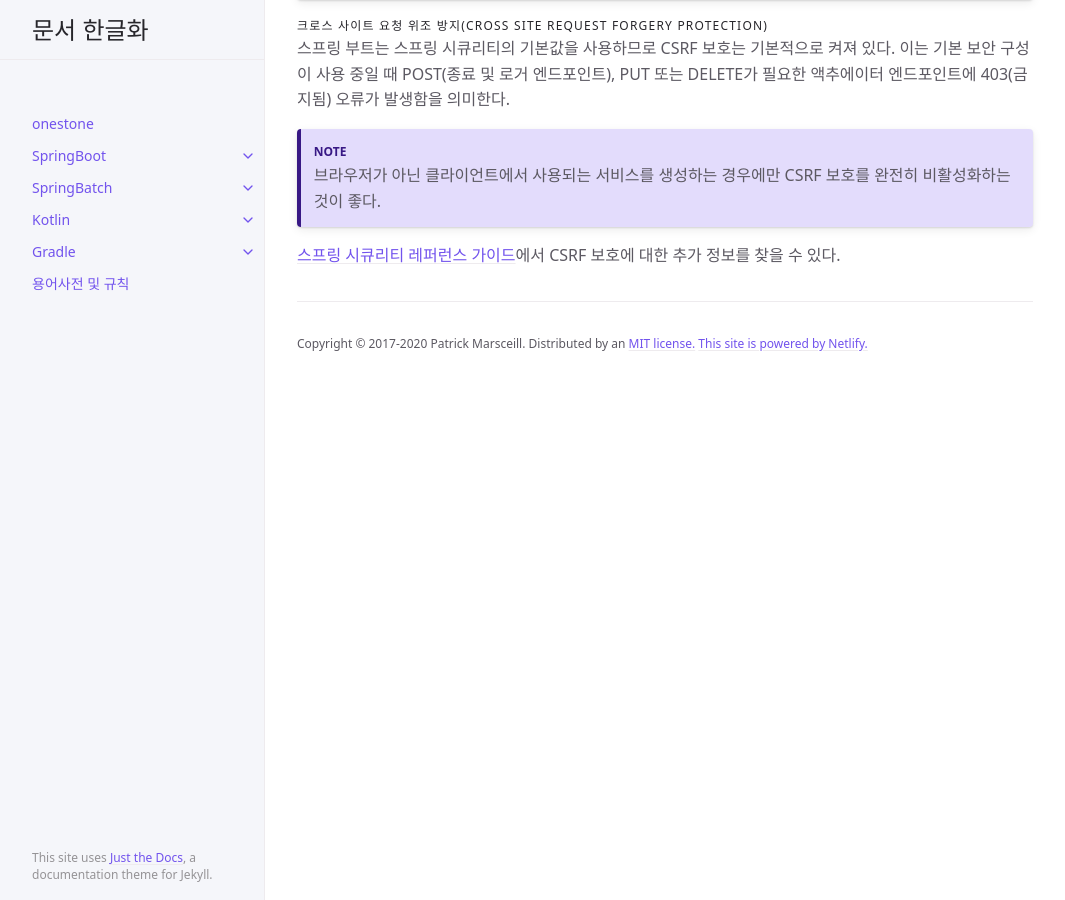
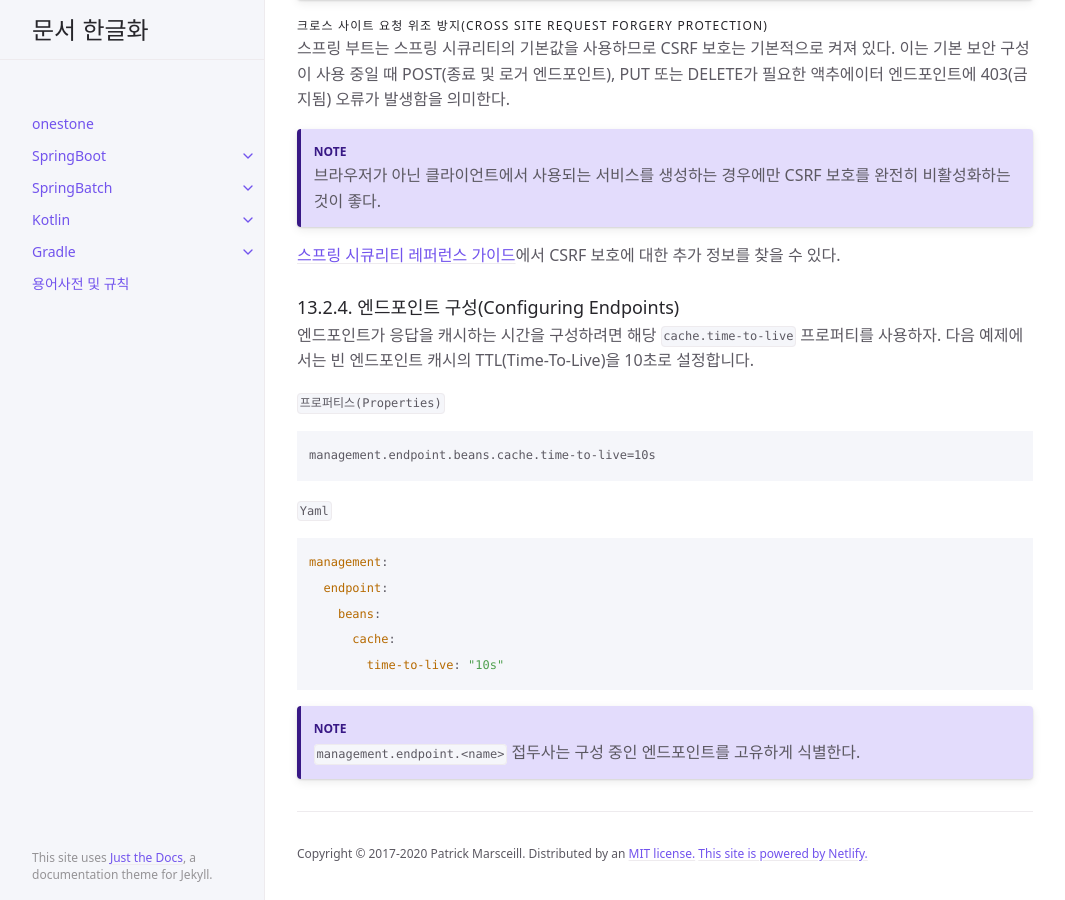
Before and after one commit to onestone9900/onestone9900.github.io, a Jekyll site: the page built from docs/spring_boot/3.1.1/spring_boot/13.production_ready_features.md, in a window 1280 px wide and 900 px high, scrolled down 12179 px. Shown: the whole window, without its empty margins (107-1172 px from the left). Built offline with Jekyll 4.4.1, drawn with Linux system fonts in a browser that asks for light colours; some of the changed text lies outside the part shown.

Commit message:
docs: spring boot - 13.2.4.

````diff
--- a/docs/spring_boot/3.1.1/spring_boot/13.production_ready_features.md
+++ b/docs/spring_boot/3.1.1/spring_boot/13.production_ready_features.md
@@ -17,7 +17,7 @@ nav_order: 13
       - 13.2.2. 엔드포인트 노출(Exposing Endpoints)
       - 13.2.3. 보안(Security)
         - 크로스 사이트 요청 위조 방지(Cross Site Request Forgery Protection)
-      - 13.2.4. Configuring Endpoints
+      - 13.2.4. 엔드포인트 구성(Configuring Endpoints)
       - 13.2.5. Hypermedia for Actuator Web Endpoints
       - 13.2.6. CORS Support
       - 13.2.7. Implementing Custom Endpoints
@@ -430,3 +430,24 @@ class MySecurityConfiguration {
 브라우저가 아닌 클라이언트에서 사용되는 서비스를 생성하는 경우에만 CSRF 보호를 완전히 비활성화하는 것이 좋다.
 
 [스프링 시큐리티 레퍼런스 가이드](https://docs.spring.io/spring-security/reference/features/exploits/csrf.html)에서 CSRF 보호에 대한 추가 정보를 찾을 수 있다.
+
+
+### 13.2.4. 엔드포인트 구성(Configuring Endpoints)
+엔드포인트가 응답을 캐시하는 시간을 구성하려면 해당 `cache.time-to-live` 프로퍼티를 사용하자. 다음 예제에서는 빈 엔드포인트 캐시의 TTL(Time-To-Live)을 10초로 설정합니다.
+
+`프로퍼티스(Properties)`
+```
+management.endpoint.beans.cache.time-to-live=10s
+```
+
+`Yaml`
+```yaml
+management:
+  endpoint:
+    beans:
+      cache:
+        time-to-live: "10s"
+```
+
+{: .note}
+`management.endpoint.<name>` 접두사는 구성 중인 엔드포인트를 고유하게 식별한다.
````
